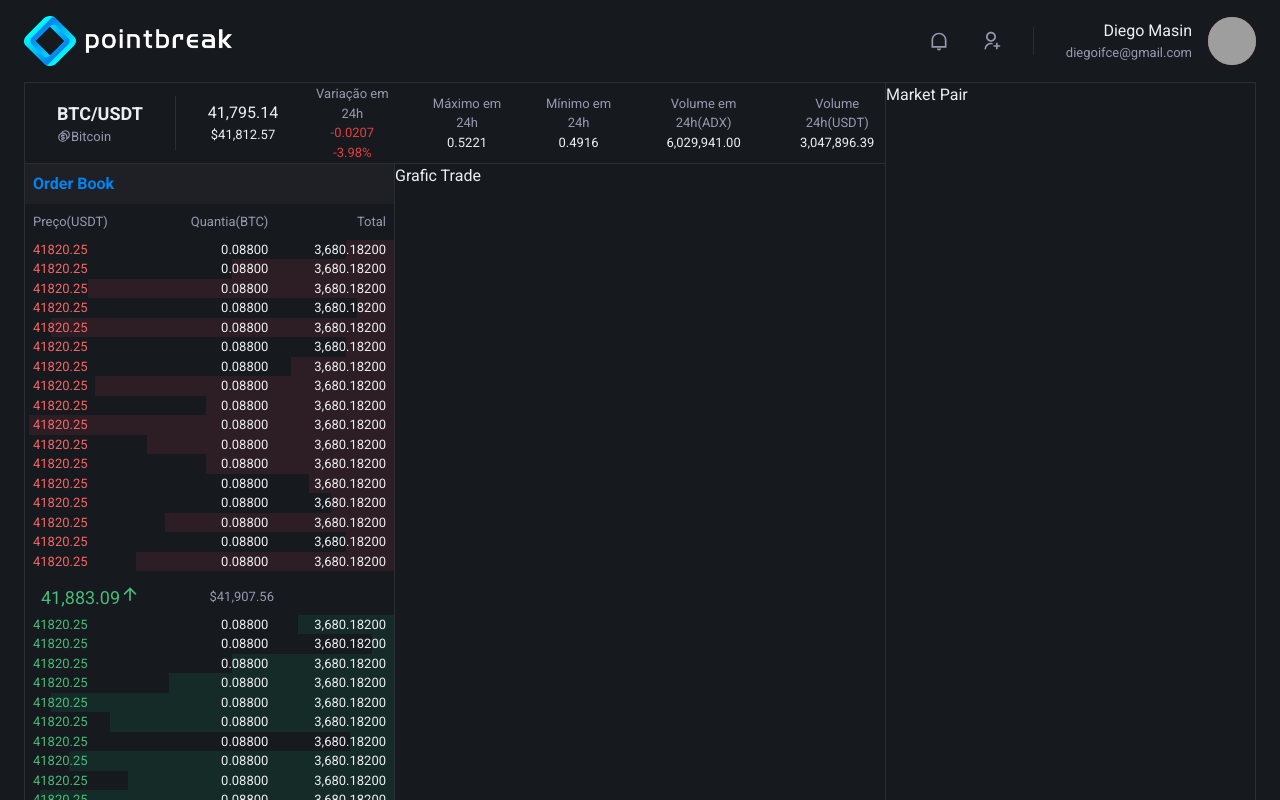
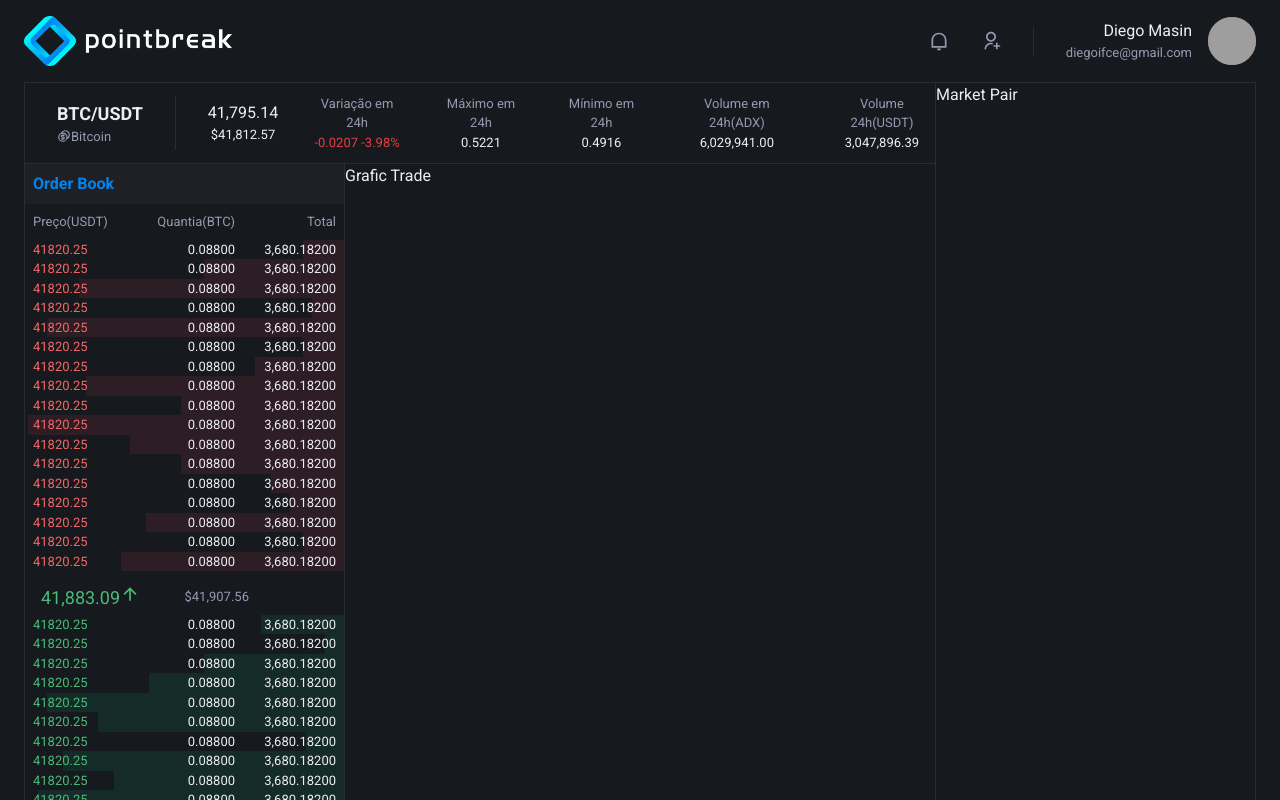
Before and after one commit to laurindo/pointbreak-dashboard, a Next.js app: page /dashboard in a window 1280 px wide. Shown: the top 800 px of the page. Built offline with nearby package versions, Linux system fonts and the light colour scheme; grey boxes are pictures that could not be loaded.

Commit message:
Aumentando limites horizontais de largura.

```diff
--- a/src/components/Header.tsx
+++ b/src/components/Header.tsx
@@ -21,7 +21,7 @@ export function Header() {
       px="6"
       as="header"
       align="center"
-      maxWidth={1480}
+      maxWidth={1520}
     >
       <Text
         fontSize="3xl"
--- a/src/components/MarketPairs.tsx
+++ b/src/components/MarketPairs.tsx
@@ -11,8 +11,8 @@ import {
 export function MarketPairs() {
   return (
     <Flex
-      w="100%"
-      maxWidth={370}
+      width="100%"
+      maxWidth={320}
       borderTopWidth={1}
       borderBottomWidth={1}
       borderRightWidth={1}
--- a/src/components/OrderBook/index.tsx
+++ b/src/components/OrderBook/index.tsx
@@ -8,7 +8,7 @@ export function OrderBook() {
     <Flex
       direction="column"
       width="100%"
-      maxWidth={370}
+      maxWidth={320}
       borderRightWidth={1}
       borderColor="gray.700"
     >
--- a/src/pages/dashboard.tsx
+++ b/src/pages/dashboard.tsx
@@ -8,14 +8,14 @@ import { OrderBook } from '../components/OrderBook';
 
 export default function Dashboard() {
   return (
-    <Flex direction="column" h="100vh">
+    <Flex direction="column" height="100vh">
       <Header />
       <Flex
         width="100%"
         marginX="auto"
         marginTop="4"
         paddingX="6"
-        maxWidth={1480}
+        maxWidth={1520}
       >
         <Flex
           direction="column"
@@ -25,7 +25,7 @@ export default function Dashboard() {
           borderColor="gray.700"
         >
           <HeaderPairs />
-          <Flex w="100%">
+          <Flex width="100%">
             <OrderBook />
             <GraficTrade />
           </Flex>
```
